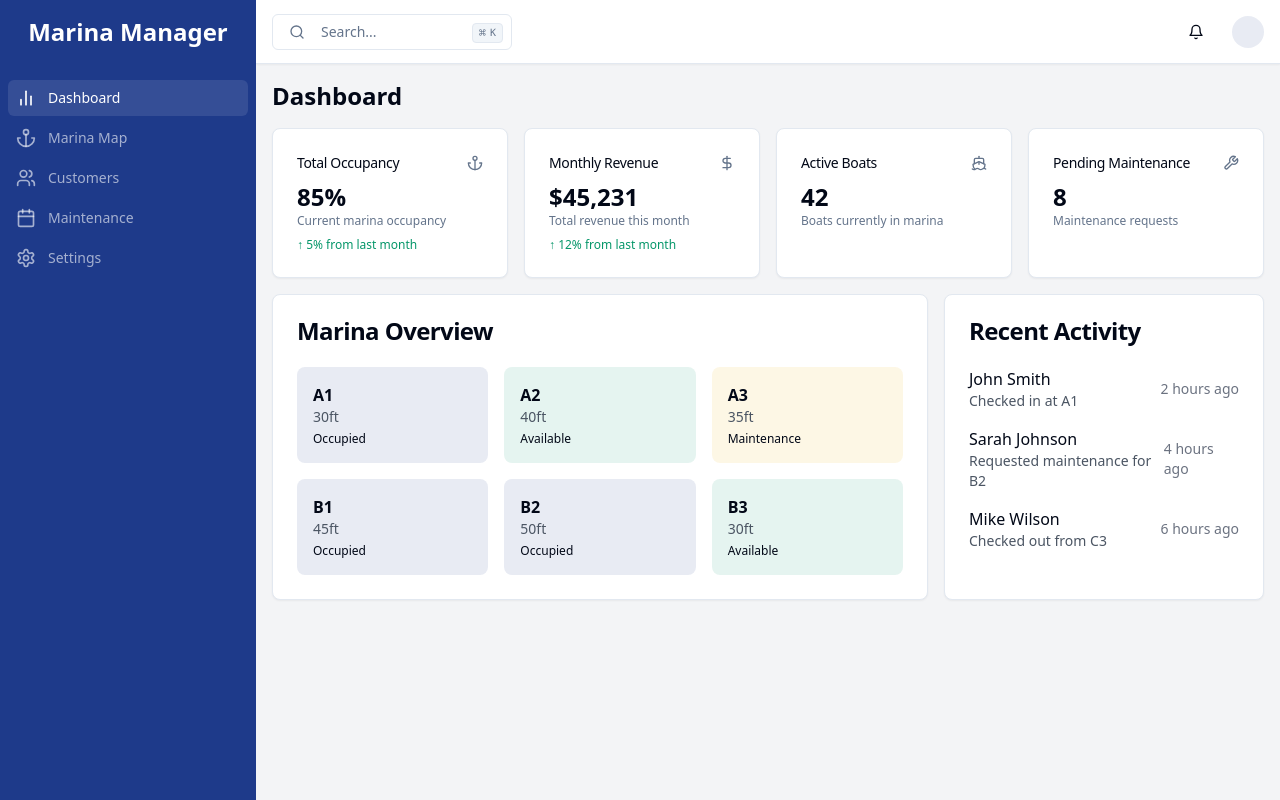
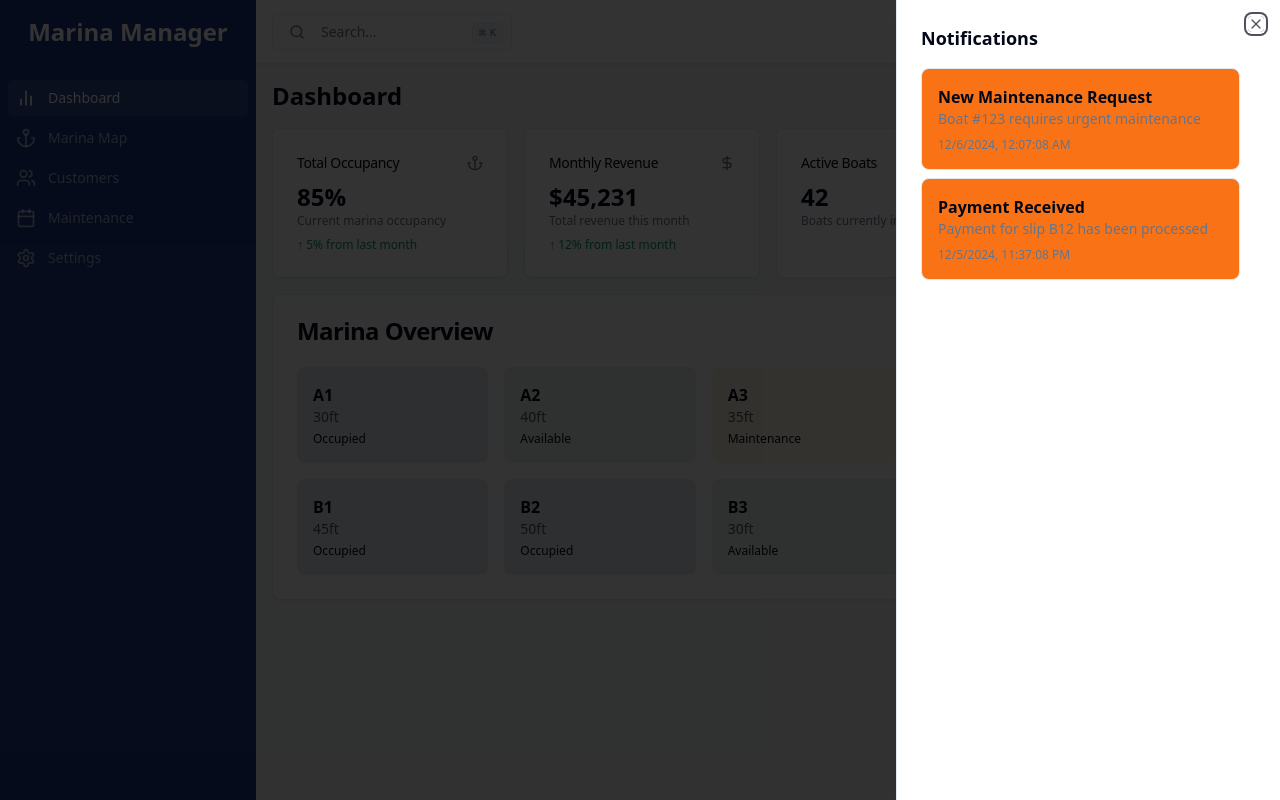
Before and after one commit to lolacascade/camptrackpro-773840e8, a React (Vite) app: page / in a window 1280 px wide. Both pictures are taken after a click on the button 1196 px from the left and 31 px from the top of the page. Built offline with nearby package versions, Linux system fonts and the light colour scheme.

Commit message:
Add notification feature
Implement a notification system that includes a bell icon with a red dot to indicate new notifications. Tapping the icon will open a drawer or panel displaying all notifications for the user.
[skip gpt_engineer]

```diff
--- a/src/components/layout/Header.tsx
+++ b/src/components/layout/Header.tsx
@@ -11,10 +11,39 @@ import { Button } from "@/components/ui/button";
 import { Input } from "@/components/ui/input";
 import { useState, useEffect } from "react";
 import { useNavigate } from "react-router-dom";
+import { NotificationDrawer } from "@/components/notifications/NotificationDrawer";
+
+// Mock notifications - in a real app, this would come from an API
+const mockNotifications = [
+  {
+    id: "1",
+    title: "New Maintenance Request",
+    message: "Boat #123 requires urgent maintenance",
+    date: new Date(Date.now() - 1000 * 60 * 30), // 30 minutes ago
+    read: false,
+  },
+  {
+    id: "2",
+    title: "Payment Received",
+    message: "Payment for slip B12 has been processed",
+    date: new Date(Date.now() - 1000 * 60 * 60), // 1 hour ago
+    read: false,
+  },
+];
 
 export function Header() {
   const [open, setOpen] = useState(false);
+  const [notificationOpen, setNotificationOpen] = useState(false);
+  const [notifications, setNotifications] = useState(mockNotifications);
   const navigate = useNavigate();
+
+  const unreadCount = notifications.filter((n) => !n.read).length;
+
+  const handleMarkAsRead = (id: string) => {
+    setNotifications(notifications.map(n =>
+      n.id === id ? { ...n, read: true } : n
+    ));
+  };
 
   useEffect(() => {
     const down = (e: KeyboardEvent) => {
@@ -44,8 +73,16 @@ export function Header() {
       </div>
 
       <div className="flex items-center gap-4">
-        <Button variant="ghost" size="icon">
+        <Button
+          variant="ghost"
+          size="icon"
+          className="relative"
+          onClick={() => setNotificationOpen(true)}
+        >
           <Bell className="h-5 w-5" />
+          {unreadCount > 0 && (
+            <span className="absolute top-1 right-1 h-2 w-2 rounded-full bg-destructive" />
+          )}
         </Button>
         <div className="h-8 w-8 rounded-full bg-primary/10" />
       </div>
@@ -97,6 +134,13 @@ export function Header() {
           </CommandGroup>
         </CommandList>
       </CommandDialog>
+
+      <NotificationDrawer
+        open={notificationOpen}
+        onOpenChange={setNotificationOpen}
+        notifications={notifications}
+        onMarkAsRead={handleMarkAsRead}
+      />
     </div>
   );
 }
--- /dev/null
+++ b/src/components/notifications/NotificationDrawer.tsx
@@ -0,0 +1,66 @@
+import { ScrollArea } from "@/components/ui/scroll-area";
+import {
+  Sheet,
+  SheetContent,
+  SheetHeader,
+  SheetTitle,
+} from "@/components/ui/sheet";
+
+interface Notification {
+  id: string;
+  title: string;
+  message: string;
+  date: Date;
+  read: boolean;
+}
+
+interface NotificationDrawerProps {
+  open: boolean;
+  onOpenChange: (open: boolean) => void;
+  notifications: Notification[];
+  onMarkAsRead: (id: string) => void;
+}
+
+export function NotificationDrawer({
+  open,
+  onOpenChange,
+  notifications,
+  onMarkAsRead,
+}: NotificationDrawerProps) {
+  return (
+    <Sheet open={open} onOpenChange={onOpenChange}>
+      <SheetContent>
+        <SheetHeader>
+          <SheetTitle>Notifications</SheetTitle>
+        </SheetHeader>
+        <ScrollArea className="h-[calc(100vh-8rem)] mt-4">
+          <div className="flex flex-col gap-2 pr-4">
+            {notifications.length === 0 ? (
+              <p className="text-center text-muted-foreground py-4">
+                No notifications
+              </p>
+            ) : (
+              notifications.map((notification) => (
+                <div
+                  key={notification.id}
+                  className={`p-4 rounded-lg border ${
+                    notification.read ? "bg-background" : "bg-accent"
+                  }`}
+                  onClick={() => onMarkAsRead(notification.id)}
+                >
+                  <h4 className="font-semibold">{notification.title}</h4>
+                  <p className="text-sm text-muted-foreground">
+                    {notification.message}
+                  </p>
+                  <p className="text-xs text-muted-foreground mt-2">
+                    {new Date(notification.date).toLocaleString()}
+                  </p>
+                </div>
+              ))
+            )}
+          </div>
+        </ScrollArea>
+      </SheetContent>
+    </Sheet>
+  );
+}
```
